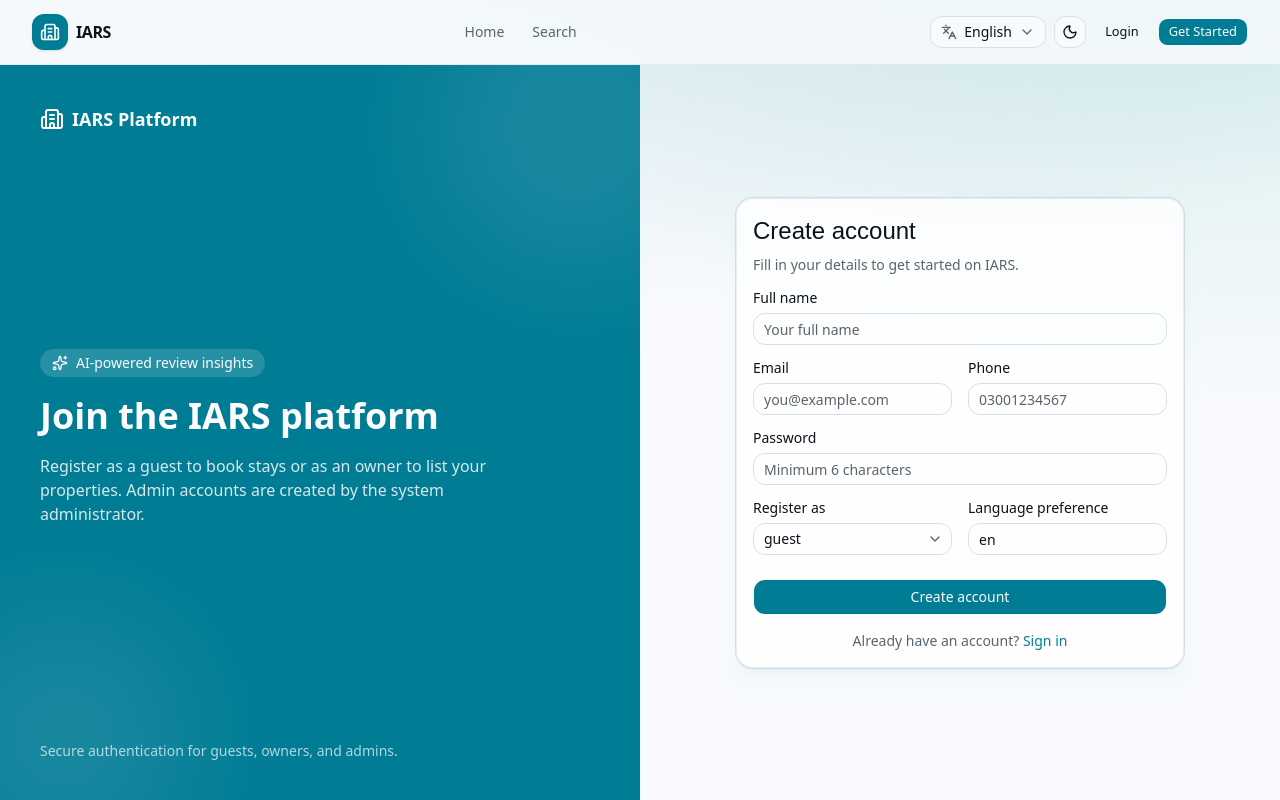
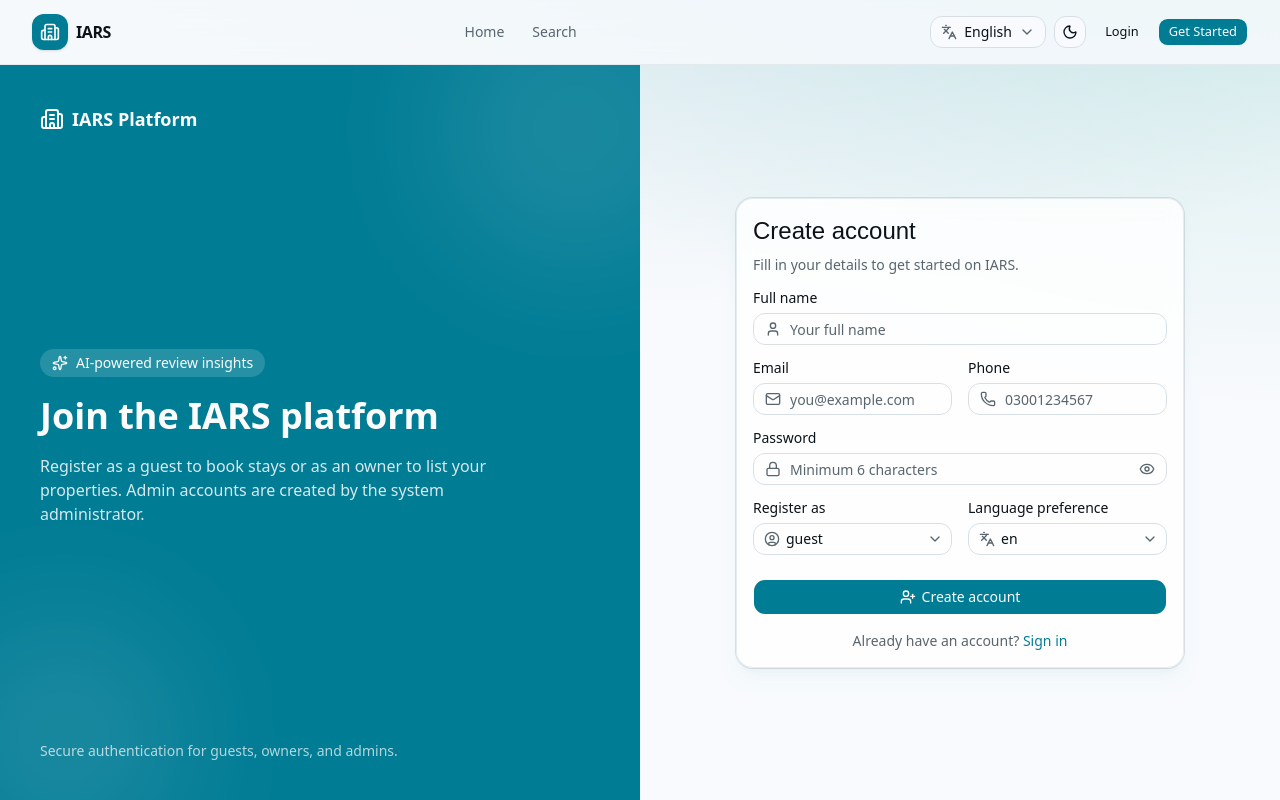
Before and after one commit to asifnawazshareef/Intelligent-Accommodation-Recommendation, a React (Vite) app in the folder client/: page /register in a window 1280 px wide. Shown: the top 800 px of the page. Built offline with nearby package versions, Linux system fonts and the light colour scheme.

Commit message:
fix the issues

```diff
--- /dev/null
+++ b/client/src/components/auth/PasswordInput.jsx
@@ -0,0 +1,62 @@
+import { useState } from "react";
+import { Eye, EyeOff, Lock } from "lucide-react";
+import { useTranslation } from "react-i18next";
+import { Input } from "@/components/ui/input";
+import { cn } from "@/lib/utils";
+
+const PasswordInput = ({
+  id,
+  name = "password",
+  value,
+  onChange,
+  placeholder,
+  autoComplete = "current-password",
+  disabled = false,
+  required = false,
+  minLength,
+  className,
+  showIcon = true,
+}) => {
+  const { t } = useTranslation();
+  const [visible, setVisible] = useState(false);
+
+  return (
+    <div className="relative">
+      {showIcon && (
+        <Lock
+          className="pointer-events-none absolute start-3 top-1/2 size-4 -translate-y-1/2 text-muted-foreground"
+          aria-hidden="true"
+        />
+      )}
+      <Input
+        id={id}
+        name={name}
+        type={visible ? "text" : "password"}
+        autoComplete={autoComplete}
+        placeholder={placeholder}
+        value={value}
+        onChange={onChange}
+        required={required}
+        minLength={minLength}
+        disabled={disabled}
+        dir="ltr"
+        className={cn(showIcon && "ps-9 pe-10", className)}
+      />
+      <button
+        type="button"
+        onClick={() => setVisible((prev) => !prev)}
+        disabled={disabled}
+        className="absolute end-1 top-1/2 flex size-8 -translate-y-1/2 items-center justify-center rounded-md text-muted-foreground transition-colors hover:bg-muted hover:text-foreground disabled:pointer-events-none disabled:opacity-50"
+        aria-label={visible ? t("auth.hidePassword") : t("auth.showPassword")}
+      >
+        {visible ? (
+          <EyeOff className="size-4" aria-hidden="true" />
+        ) : (
+          <Eye className="size-4" aria-hidden="true" />
+        )}
+      </button>
+    </div>
+  );
+};
+
+export default PasswordInput;
--- a/client/src/i18n/ar.json
+++ b/client/src/i18n/ar.json
@@ -92,6 +92,9 @@
     "phonePlaceholder": "03001234567",
     "passwordPlaceholder": "أدخل كلمة المرور",
     "passwordRegisterPlaceholder": "6 أحرف على الأقل",
+    "showPassword": "إظهار كلمة المرور",
+    "hidePassword": "إخفاء كلمة المرور",
+    "selectLanguage": "اختر اللغة",
     "languagePlaceholder": "ar"
   },
   "property": {
@@ -110,6 +113,7 @@
     "approved": "موافق عليه",
     "rejected": "مرفوض",
     "noPropertiesFound": "لم يتم العثور على عقارات",
+    "noImage": "لا توجد صورة",
     "propertyDetails": "تفاصيل العقار",
     "makeBooking": "إجراء حجز",
     "offlineBooking": "حجز غير متصل",
--- a/client/src/i18n/en.json
+++ b/client/src/i18n/en.json
@@ -92,6 +92,9 @@
     "phonePlaceholder": "03001234567",
     "passwordPlaceholder": "Enter your password",
     "passwordRegisterPlaceholder": "Minimum 6 characters",
+    "showPassword": "Show password",
+    "hidePassword": "Hide password",
+    "selectLanguage": "Select language",
     "languagePlaceholder": "en"
   },
   "property": {
@@ -110,6 +113,7 @@
     "approved": "Approved",
     "rejected": "Rejected",
     "noPropertiesFound": "No properties found",
+    "noImage": "No image available",
     "propertyDetails": "Property Details",
     "makeBooking": "Make Booking",
     "offlineBooking": "Offline Booking",
--- a/client/src/i18n/ur.json
+++ b/client/src/i18n/ur.json
@@ -92,6 +92,9 @@
     "phonePlaceholder": "03001234567",
     "passwordPlaceholder": "اپنا پاس ورڈ درج کریں",
     "passwordRegisterPlaceholder": "کم از کم 6 حروف",
+    "showPassword": "پاس ورڈ دکھائیں",
+    "hidePassword": "پاس ورڈ چھپائیں",
+    "selectLanguage": "زبان منتخب کریں",
     "languagePlaceholder": "ur"
   },
   "property": {
@@ -110,6 +113,7 @@
     "approved": "منظور",
     "rejected": "مسترد",
     "noPropertiesFound": "کوئی پراپرٹی نہیں ملی",
+    "noImage": "کوئی تصویر دستیاب نہیں",
     "propertyDetails": "پراپرٹی کی تفصیل",
     "makeBooking": "بکنگ کریں",
     "offlineBooking": "آف لائن بکنگ",
--- a/client/src/pages/auth/RegisterPage.jsx
+++ b/client/src/pages/auth/RegisterPage.jsx
@@ -1,10 +1,19 @@
 import { Link, Navigate, useNavigate } from "react-router-dom";
 import { useState } from "react";
-import { Loader2, UserPlus } from "lucide-react";
+import {
+  Languages,
+  Loader2,
+  Mail,
+  Phone,
+  User,
+  UserCircle,
+  UserPlus,
+} from "lucide-react";
 import { useTranslation } from "react-i18next";
 import { useAuth } from "@/context/AuthContext";
 import AuthLayout from "@/components/layout/AuthLayout";
 import PageLoader from "@/components/layout/PageLoader";
+import PasswordInput from "@/components/auth/PasswordInput";
 import { Button } from "@/components/ui/button";
 import {
   Card,
@@ -24,9 +33,10 @@ import {
   SelectTrigger,
   SelectValue,
 } from "@/components/ui/select";
+import { LANGUAGE_OPTIONS } from "@/utils/languageUtils";
 
 const RegisterPage = () => {
-  const { t } = useTranslation();
+  const { t, i18n } = useTranslation();
   const navigate = useNavigate();
   const { register, isAuthenticated, user, getDashboardPath, loading } =
     useAuth();
@@ -36,7 +46,7 @@ const RegisterPage = () => {
     phone: "",
     password: "",
     role: "guest",
-    languagePref: "en",
+    languagePref: i18n.language?.split("-")[0] || "en",
   });
   const [submitting, setSubmitting] = useState(false);
   const [error, setError] = useState("");
@@ -52,6 +62,12 @@ const RegisterPage = () => {
   const handleChange = (event) => {
     const { name, value } = event.target;
     setFormData((prev) => ({ ...prev, [name]: value }));
+    setError("");
+  };
+
+  const handleLanguageChange = (value) => {
+    setFormData((prev) => ({ ...prev, languagePref: value }));
+    i18n.changeLanguage(value);
     setError("");
   };
 
@@ -73,7 +89,7 @@ const RegisterPage = () => {
         phone: formData.phone.trim(),
         password: formData.password,
         role: formData.role,
-        languagePref: formData.languagePref.trim() || "en",
+        languagePref: formData.languagePref,
       });
 
       navigate(getDashboardPath(registeredUser.role), { replace: true });
@@ -111,6 +127,11 @@ const RegisterPage = () => {
 
             <div className="space-y-2">
               <Label htmlFor="name">{t("auth.name")}</Label>
+              <div className="relative">
+                <User
+                  className="pointer-events-none absolute start-3 top-1/2 size-4 -translate-y-1/2 text-muted-foreground"
+                  aria-hidden="true"
+                />
                 <Input
                   id="name"
                   name="name"
@@ -119,13 +140,19 @@ const RegisterPage = () => {
                   onChange={handleChange}
                   required
                   disabled={submitting}
-                className="w-full"
+                  className="w-full ps-9"
                 />
+              </div>
             </div>
 
             <div className="grid gap-4 sm:grid-cols-2">
               <div className="space-y-2">
                 <Label htmlFor="email">{t("auth.email")}</Label>
+                <div className="relative">
+                  <Mail
+                    className="pointer-events-none absolute start-3 top-1/2 size-4 -translate-y-1/2 text-muted-foreground"
+                    aria-hidden="true"
+                  />
                   <Input
                     id="email"
                     name="email"
@@ -136,13 +163,19 @@ const RegisterPage = () => {
                     onChange={handleChange}
                     required
                     disabled={submitting}
-                  className="w-full"
+                    className="w-full ps-9"
                     dir="ltr"
                   />
+                </div>
               </div>
 
               <div className="space-y-2">
                 <Label htmlFor="phone">{t("auth.phone")}</Label>
+                <div className="relative">
+                  <Phone
+                    className="pointer-events-none absolute start-3 top-1/2 size-4 -translate-y-1/2 text-muted-foreground"
+                    aria-hidden="true"
+                  />
                   <Input
                     id="phone"
                     name="phone"
@@ -150,18 +183,18 @@ const RegisterPage = () => {
                     value={formData.phone}
                     onChange={handleChange}
                     disabled={submitting}
-                  className="w-full"
+                    className="w-full ps-9"
                     dir="ltr"
                   />
+                </div>
               </div>
             </div>
 
             <div className="space-y-2">
               <Label htmlFor="password">{t("auth.password")}</Label>
-              <Input
+              <PasswordInput
                 id="password"
                 name="password"
-                type="password"
                 autoComplete="new-password"
                 placeholder={t("auth.passwordRegisterPlaceholder")}
                 value={formData.password}
@@ -169,8 +202,6 @@ const RegisterPage = () => {
                 required
                 minLength={6}
                 disabled={submitting}
-                className="w-full"
-                dir="ltr"
               />
             </div>
 
@@ -186,6 +217,7 @@ const RegisterPage = () => {
                   disabled={submitting}
                 >
                   <SelectTrigger id="role" className="w-full whitespace-normal">
+                    <UserCircle className="size-4 shrink-0 text-muted-foreground" />
                     <SelectValue placeholder={t("auth.selectRole")} />
                   </SelectTrigger>
                   <SelectContent>
@@ -199,16 +231,26 @@ const RegisterPage = () => {
                 <Label htmlFor="languagePref">
                   {t("auth.languagePreference")}
                 </Label>
-                <Input
+                <Select
+                  value={formData.languagePref}
+                  onValueChange={handleLanguageChange}
+                  disabled={submitting}
+                >
+                  <SelectTrigger
                     id="languagePref"
-                  name="languagePref"
-                  placeholder={t("auth.languagePlaceholder")}
-                  value={formData.languagePref}
-                  onChange={handleChange}
-                  disabled={submitting}
-                  className="w-full"
-                  dir="ltr"
-                />
+                    className="w-full whitespace-normal"
+                  >
+                    <Languages className="size-4 shrink-0 text-muted-foreground" />
+                    <SelectValue placeholder={t("auth.selectLanguage")} />
+                  </SelectTrigger>
+                  <SelectContent>
+                    {LANGUAGE_OPTIONS.map((option) => (
+                      <SelectItem key={option.code} value={option.code}>
+                        {option.label}
+                      </SelectItem>
+                    ))}
+                  </SelectContent>
+                </Select>
               </div>
             </div>
           </CardContent>
@@ -226,7 +268,10 @@ const RegisterPage = () => {
                   {t("auth.creatingAccount")}
                 </>
               ) : (
-                t("auth.registerButton")
+                <>
+                  <UserPlus className="size-4" />
+                  {t("auth.registerButton")}
+                </>
               )}
             </Button>
 
```
Also changed, not shown: client/src/components/properties/PropertyCoverImage.jsx (added, +100 -0 lines), client/src/components/search/PropertySearchCard.jsx (+9 -36 lines), client/src/pages/auth/LoginPage.jsx (+10 -6 lines), client/src/pages/owner/OwnerPropertiesPage.jsx (+4 -14 lines). Lines whose indentation alone changed are shown as unchanged.
